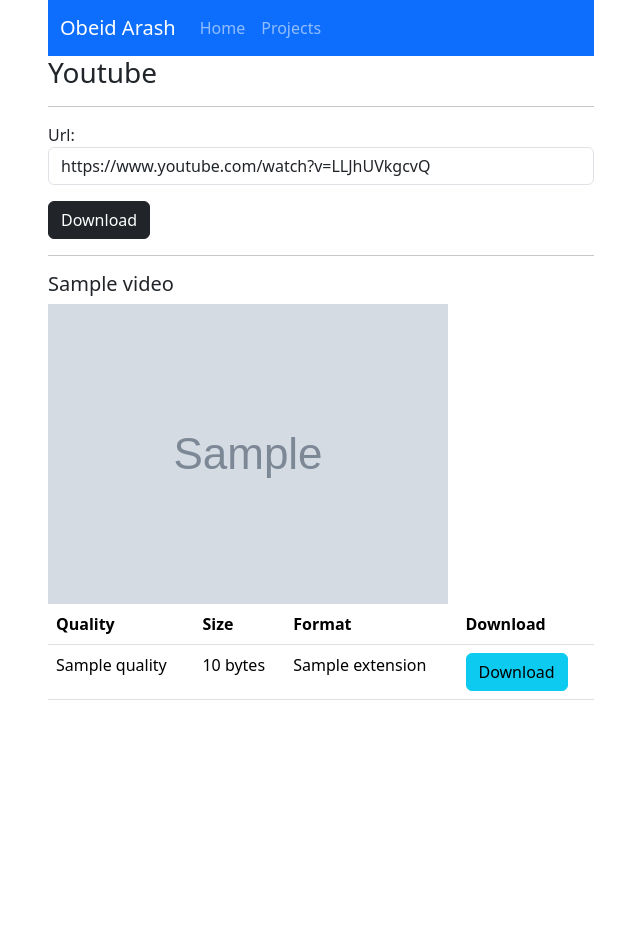
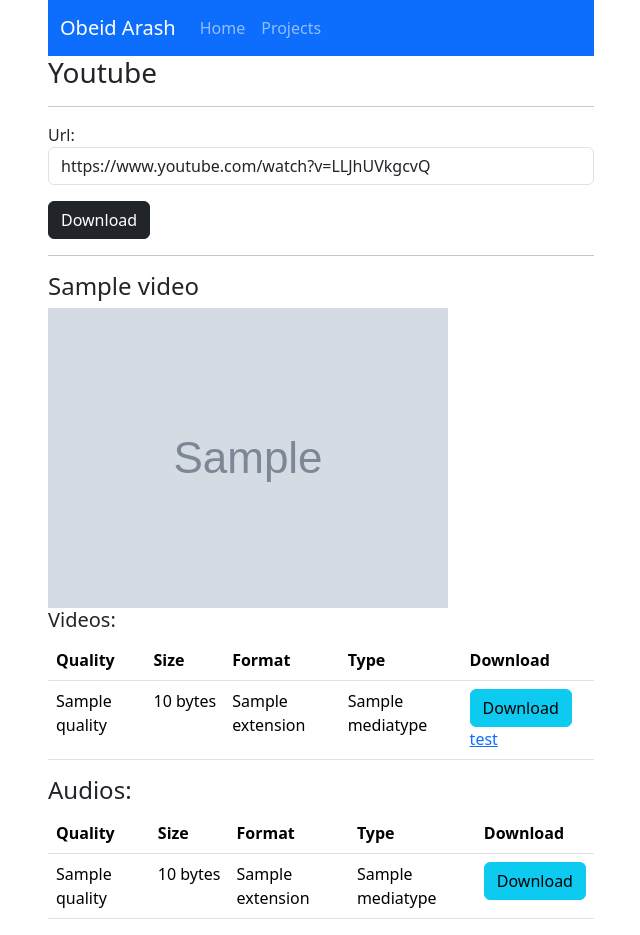
Before and after one commit to obeidarash/obeid, a Django app: template templates/tools/youtube.html in a window 1280 px wide. Shown: the whole page, without its empty margins (319-959 px from the left). Before the commit the page ends 700 px from the top, so only its background shows below. Run offline with Django 3.2, Linux system fonts and the light colour scheme; tables that the repository leaves empty hold one stand-in row (values such as "Sample post"); the template is opened without the code that fills it: values that come from a table or form of the project are taken from there, most other values are stand-ins (such as "Sample title", 1, 10 or a date in 2020); grey boxes marked "Sample" are stand-in pictures; some libraries are stand-ins or nearby versions.

Commit message:
fix data in youtube pagee

```diff
--- a/obeid_tools/views.py
+++ b/obeid_tools/views.py
@@ -15,6 +15,11 @@
         url = youtube_form.cleaned_data.get('url')
         video = pafy.new(url)
         youtube_form = YoutubeForm()
+        print(video.streams)
+        print(video.videostreams)
+        print(video.audiostreams)
+        print(video.allstreams)
+
     context = {
         'youtube': youtube_form,
         'video': video
--- a/templates/tools/youtube.html
+++ b/templates/tools/youtube.html
@@ -20,28 +20,57 @@
 
     {% if video %}
         <hr>
-        <h5>{{ video.title }} </h5>
+        <h4>{{ video.title }} </h4>
         <img src="{{ video.bigthumb }}" alt="{{ video.title }}" class="img-fluid align-middle">
+        <h5>Videos:</h5>
         <table class="table">
             <thead>
             <tr>
                 <th>Quality</th>
                 <th>Size</th>
                 <th>Format</th>
+                <th>Type</th>
                 <th>Download</th>
             </tr>
             </thead>
             <tbody>
-            {% for s in video.streams %}
+            {% for s in video.videostreams %}
                 <tr>
                     <td>{{ s.quality }}</td>
                     <td>{{ s.get_filesize|filesizeformat }}</td>
                     <td>{{ s.extension }}</td>
+                    <td>{{ s.mediatype }}</td>
+                    <td><a class="btn btn-info" href="{{ s.url }}">Download</a>
+                        <a href="{{ s.download }}">test</a>
+                    </td>
+                </tr>
+            {% endfor %}
+            </tbody>
+        </table>
+    {% endif %}
+    {% if video %}
+        <h4>Audios:</h4>
+        <table class="table">
+            <thead>
+            <tr>
+                <th>Quality</th>
+                <th>Size</th>
+                <th>Format</th>
+                <th>Type</th>
+                <th>Download</th>
+            </tr>
+            </thead>
+            <tbody>
+            {% for s in video.audiostreams %}
+                <tr>
+                    <td>{{ s.quality }}</td>
+                    <td>{{ s.get_filesize|filesizeformat }}</td>
+                    <td>{{ s.extension }}</td>
+                    <td>{{ s.mediatype }}</td>
                     <td><a class="btn btn-info" href="{{ s.url }}">Download</a></td>
                 </tr>
             {% endfor %}
             </tbody>
         </table>
     {% endif %}
-
 {% endblock %}
```
Also changed, not shown: 2 other files.
